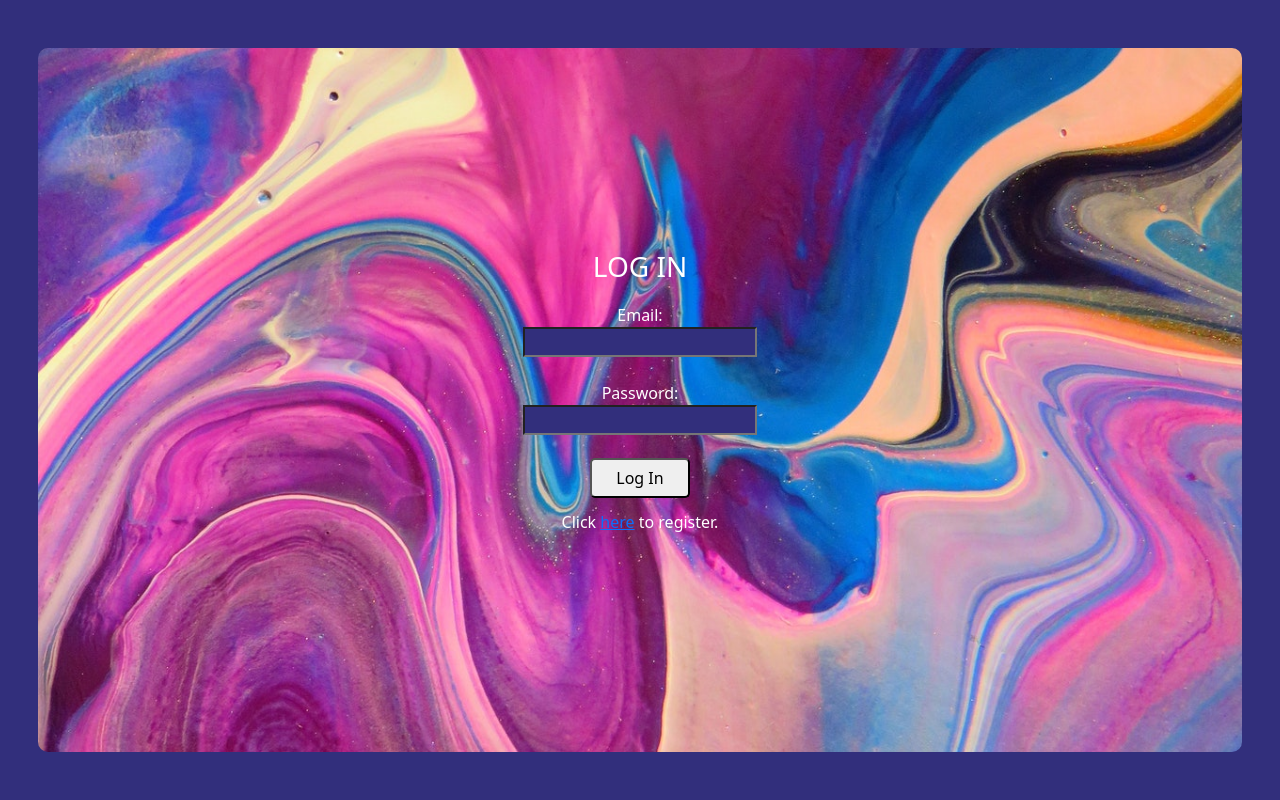
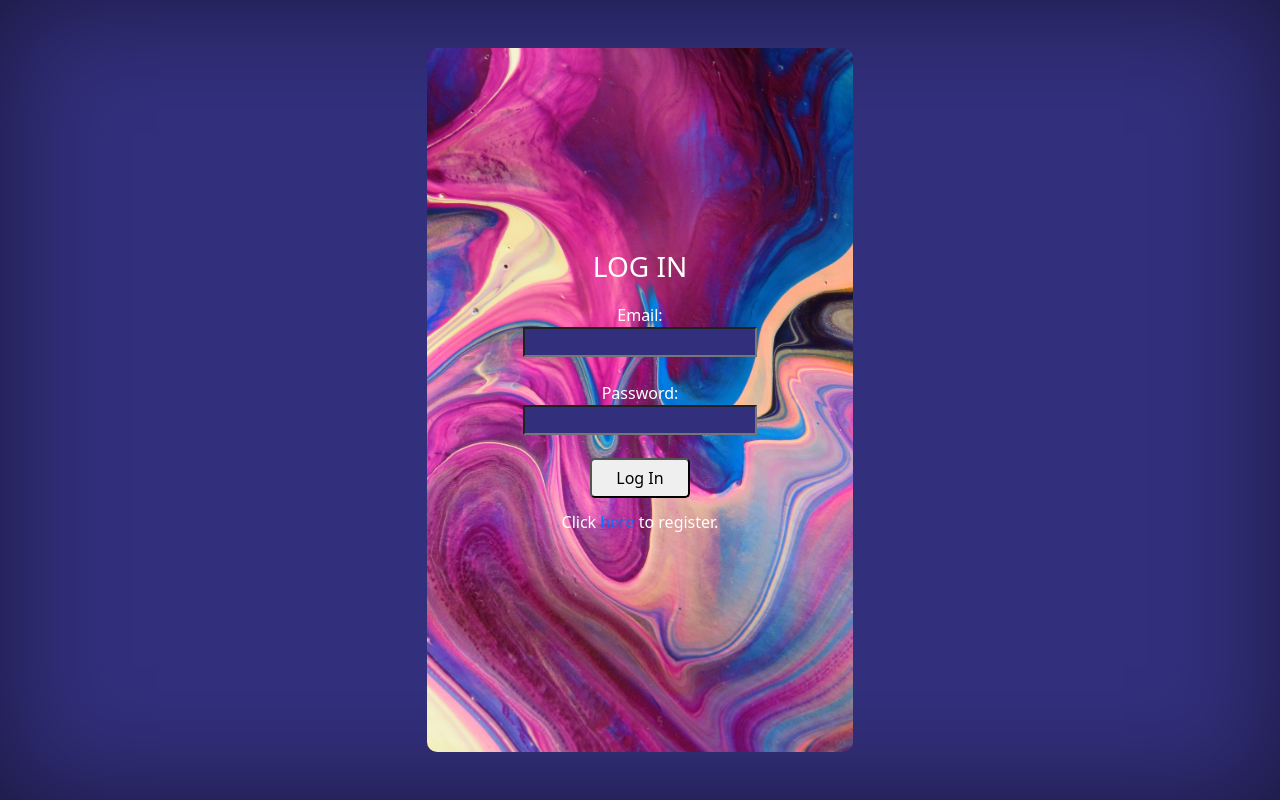
Before and after one commit to VallieTracy/Writing-Prompt-App, a Flask app: page / in a window 1280 px wide. Run offline with Flask 2, Linux system fonts and the light colour scheme.

Commit message:
made tweak to log-in image so that it is more in line with register img size for continuity purposes

```diff
--- a/static/css/style.css
+++ b/static/css/style.css
@@ -8,7 +8,7 @@
 .backdrop {
     height: 100vh;
     width: 100vw;
-    /* box-shadow: inset 0 0 7rem 0px rgba(0, 0, 0, 0.5); */
+    box-shadow: inset 0 0 7rem 0px rgba(0, 0, 0, 0.5);
     position: relative;
     z-index: 1;
 }
@@ -374,6 +374,17 @@
     z-index: 2;
 }
 
+.back-img-2 {
+    height: 88vh;
+    width: calc((1/3)*100vw);
+    position: absolute;
+    top: 6vh;
+    left: calc((1/3)*100vw);
+    object-fit: cover;
+    border-radius: 10px;
+    z-index: 2;
+}
+
 .reg-img {
     height: calc(100vh - 24%);
     width: calc((1/3)*(100vw));
--- a/templates/log-in.html
+++ b/templates/log-in.html
@@ -33,7 +33,7 @@
 
     </div> <!-- End div for inner-container class-->
 
-    <img src='/static/Images/login-medium.jpg' class='back-img'>
+    <img src='/static/Images/login-medium.jpg' class='back-img-2'>
 
 
   </div> <!-- End of container-fluid backdrop -->
```
